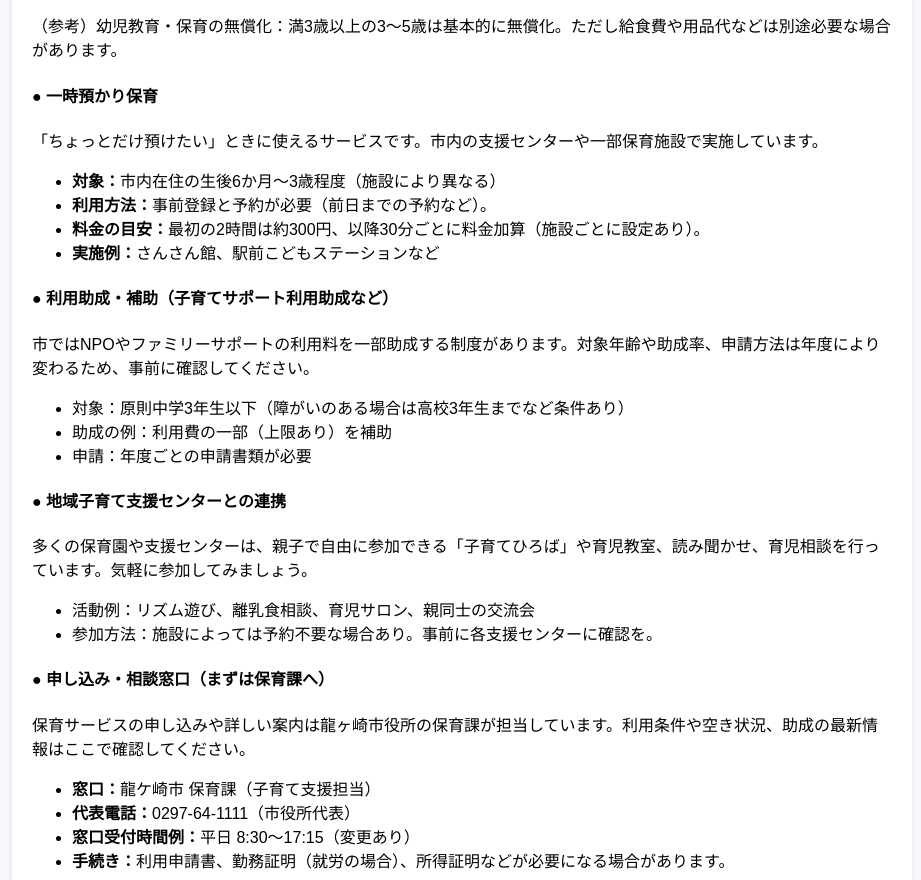
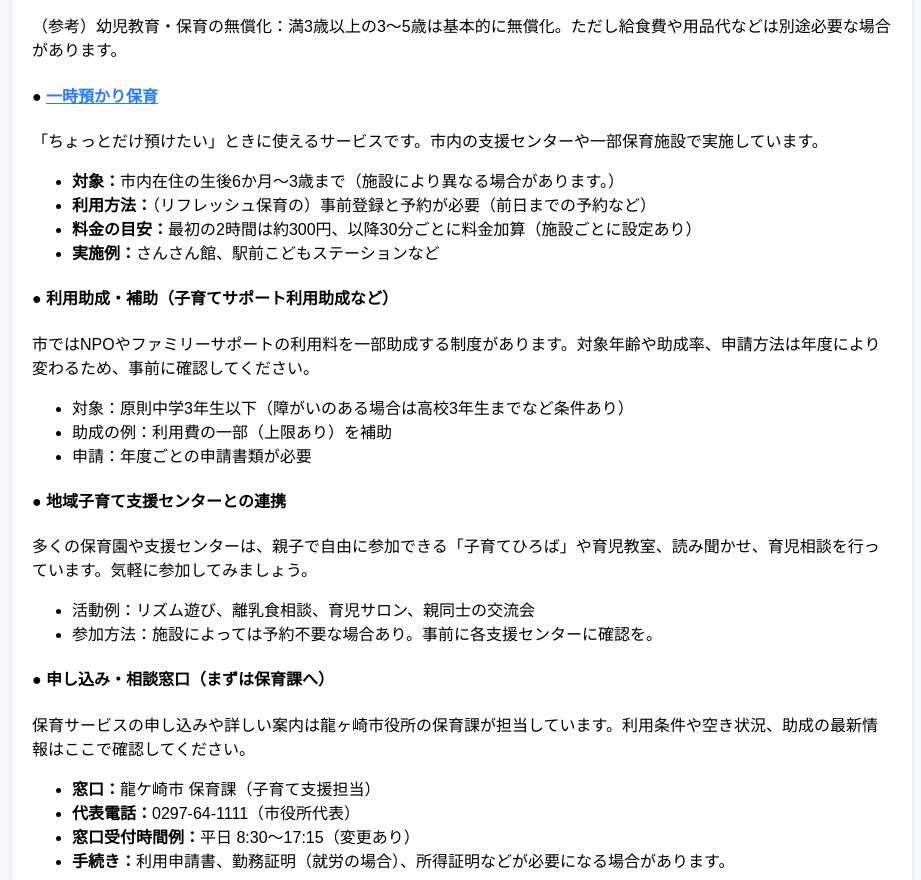
Before and after one commit to Akimarum8/ryuugasakikosodatesiennmatomesaito, a plain HTML site: page index.html in a window 1280 px wide. Shown: the part 3458-4338 px from the top of the page, without its empty margins (178-1099 px from the left). Drawn offline with Linux system fonts and the light colour scheme; a script that the page names is missing.

Commit message:
Update index.html

```diff
--- a/index.html
+++ b/index.html
@@ -123,12 +123,12 @@
         </ul>
         <p class="note">（参考）幼児教育・保育の無償化：満3歳以上の3〜5歳は基本的に無償化。ただし給食費や用品代などは別途必要な場合があります。</p>
 
-        <h4>● 一時預かり保育</h4>
+        <h4>● <a href="https://www.city.ryugasaki.ibaraki.jp/fukushi/kosodate/azukeru/refresh.html">一時預かり保育</a></h4>
         <p>「ちょっとだけ預けたい」ときに使えるサービスです。市内の支援センターや一部保育施設で実施しています。</p>
         <ul>
-            <li><strong>対象：</strong>市内在住の生後6か月〜3歳程度（施設により異なる）</li>
-            <li><strong>利用方法：</strong>事前登録と予約が必要（前日までの予約など）。</li>
-            <li><strong>料金の目安：</strong>最初の2時間は約300円、以降30分ごとに料金加算（施設ごとに設定あり）。</li>
+            <li><strong>対象：</strong>市内在住の生後6か月〜3歳まで（施設により異なる場合があります。）</li>
+            <li><strong>利用方法：</strong>（リフレッシュ保育の）事前登録と予約が必要（前日までの予約など）</li>
+            <li><strong>料金の目安：</strong>最初の2時間は約300円、以降30分ごとに料金加算（施設ごとに設定あり）</li>
             <li><strong>実施例：</strong>さんさん館、駅前こどもステーションなど</li>
         </ul>
 
```
